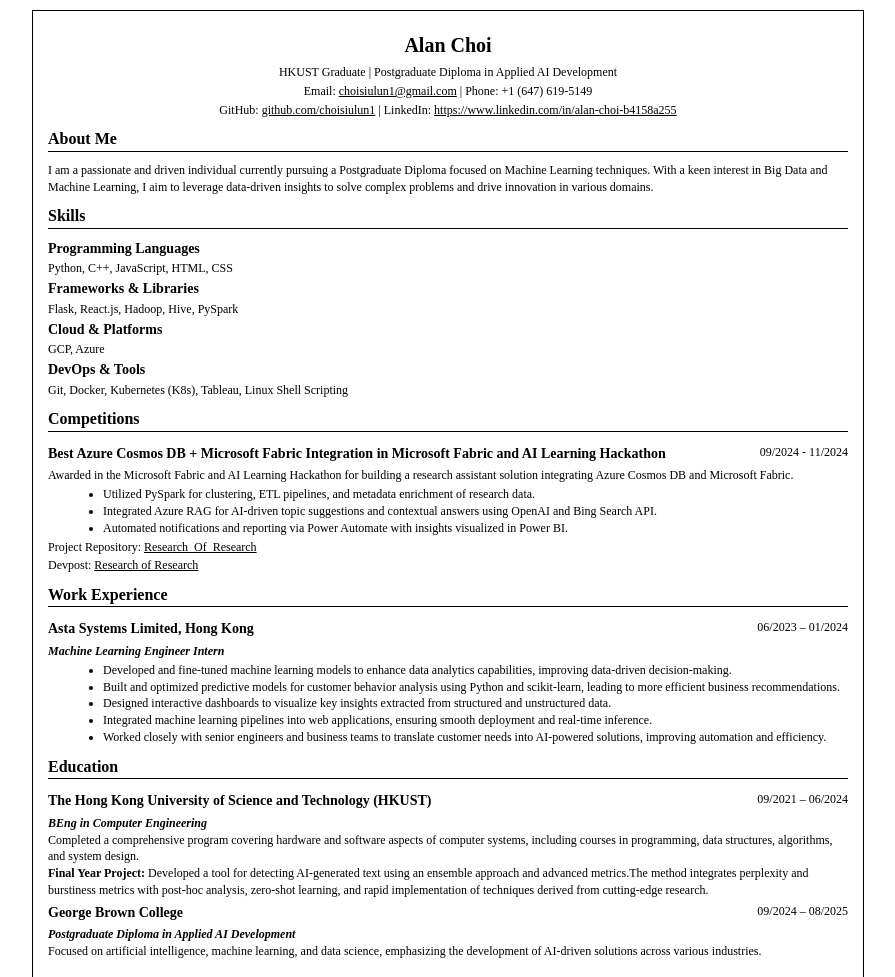
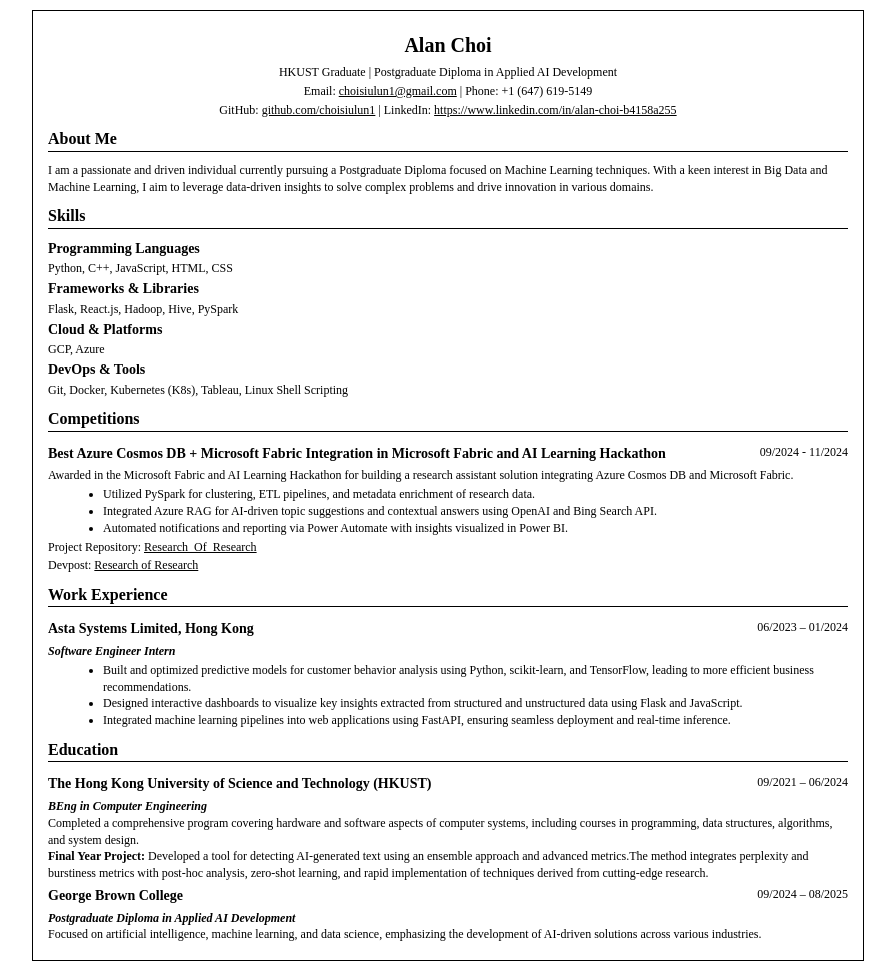
Before and after one commit to choisiulun1/choisiulun1.github.io, a plain HTML site: page index.html in a window 1280 px wide. Shown: the top 977 px of the page, without its empty margins (192-1087 px from the left). Drawn offline with Linux system fonts and the light colour scheme.

Commit message:
modify description

```diff
--- a/index.html
+++ b/index.html
@@ -133,14 +133,12 @@
       <p>06/2023 – 01/2024</p>
     </div>
     <p>
-      <b><i>Machine Learning Engineer Intern</i></b>
+      <b><i>Software Engineer Intern</i></b>
     </p>
     <ul>
-      <li>Developed and fine-tuned machine learning models to enhance data analytics capabilities, improving data-driven decision-making.</li>
-      <li>Built and optimized predictive models for customer behavior analysis using Python and scikit-learn, leading to more efficient business recommendations.</li>
-      <li>Designed interactive dashboards to visualize key insights extracted from structured and unstructured data.</li>
-      <li>Integrated machine learning pipelines into web applications, ensuring smooth deployment and real-time inference.</li>
-      <li>Worked closely with senior engineers and business teams to translate customer needs into AI-powered solutions, improving automation and efficiency.</li>
+      <li>Built and optimized predictive models for customer behavior analysis using Python, scikit-learn, and TensorFlow, leading to more efficient business recommendations.</li>
+      <li>Designed interactive dashboards to visualize key insights extracted from structured and unstructured data using Flask and JavaScript.</li>
+      <li>Integrated machine learning pipelines into web applications using FastAPI, ensuring seamless deployment and real-time inference.</li>
     </ul>
   </section>
 
```
